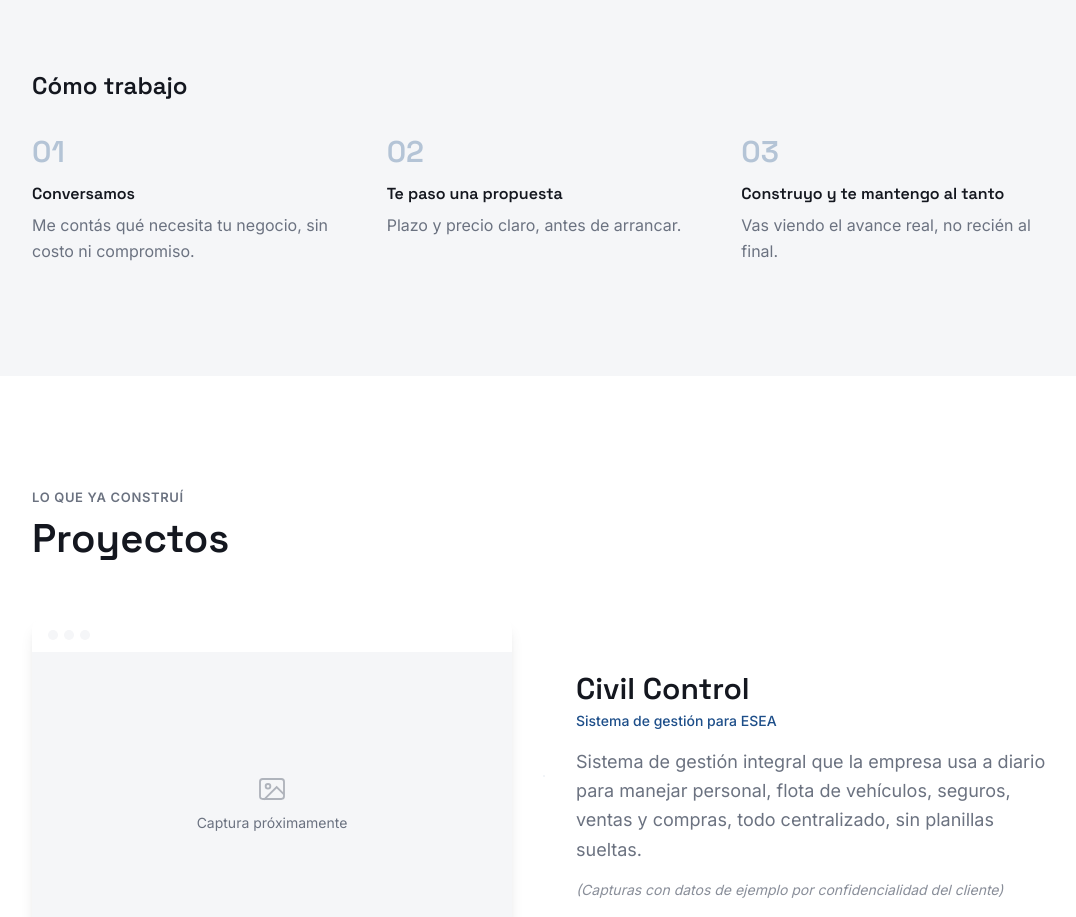
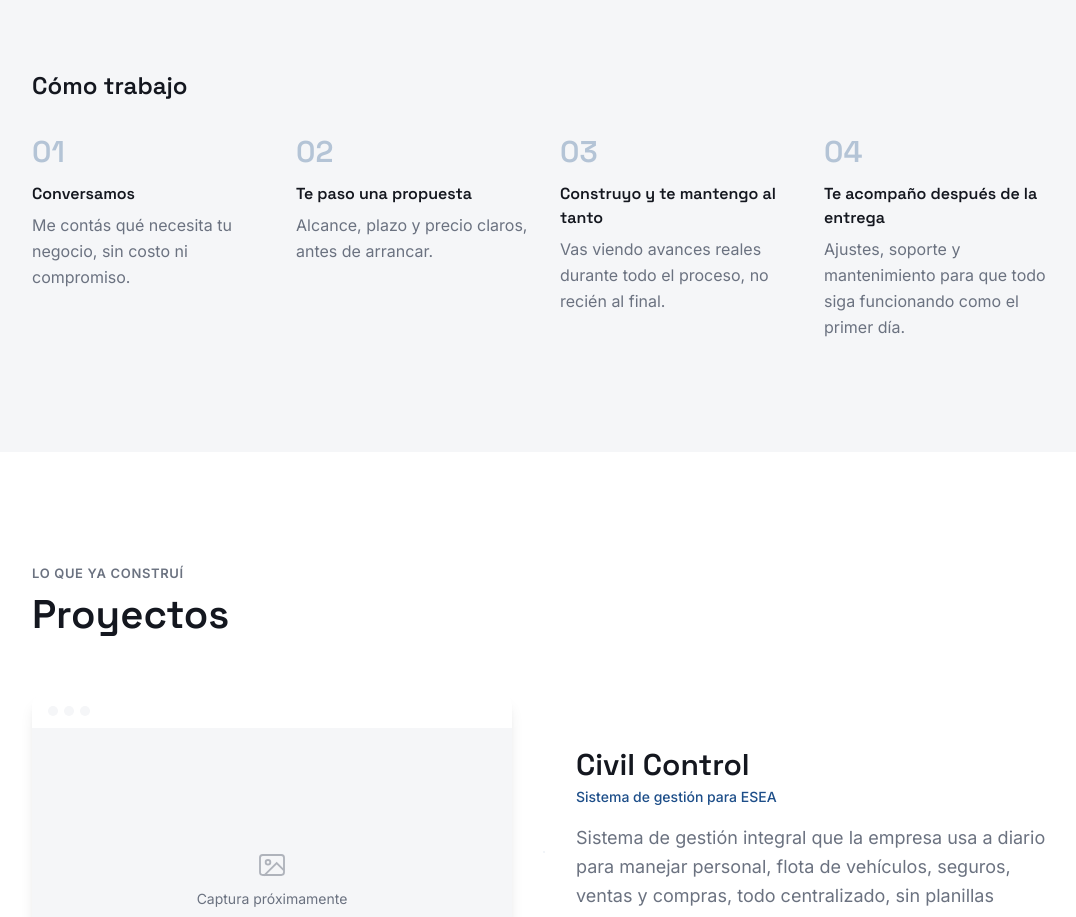
Before and after one commit to MaximoAndriola/portfolio, a Next.js app: page / in a window 1280 px wide. Shown: the part 2000-2917 px from the top of the page, without its empty margins (96-1172 px from the left). Built offline with nearby package versions, Linux system fonts and the light colour scheme.

Commit message:
feat: agregar cuarto paso a Cómo trabajo
Nuevo paso 04 'Te acompaño después de la entrega'. Ajustado el grid a sm:grid-cols-2 lg:grid-cols-4 para acomodar 4 pasos en vez de 3. También se afinó el copy de los pasos 02 y 03 (alcance/plazo/precio claros; avances reales durante todo el proceso).

```diff
--- a/src/components/Services.tsx
+++ b/src/components/Services.tsx
@@ -34,12 +34,18 @@
   {
     n: "02",
     title: "Te paso una propuesta",
-    description: "Plazo y precio claro, antes de arrancar.",
+    description: "Alcance, plazo y precio claros, antes de arrancar.",
   },
   {
     n: "03",
     title: "Construyo y te mantengo al tanto",
-    description: "Vas viendo el avance real, no recién al final.",
+    description: "Vas viendo avances reales durante todo el proceso, no recién al final.",
+  },
+  {
+    n: "04",
+    title: "Te acompaño después de la entrega",
+    description:
+      "Ajustes, soporte y mantenimiento para que todo siga funcionando como el primer día.",
   },
 ];
 
@@ -87,7 +93,7 @@
             </h3>
           </Reveal>
 
-          <div className="mt-8 grid grid-cols-1 gap-8 sm:grid-cols-3 sm:gap-6 lg:gap-10">
+          <div className="mt-8 grid grid-cols-1 gap-8 sm:grid-cols-2 sm:gap-x-6 sm:gap-y-10 lg:grid-cols-4 lg:gap-8">
             {STEPS.map((step, i) => (
               <Reveal key={step.n} delay={i * 80}>
                 <div className="group flex items-start gap-4 sm:block">
```
